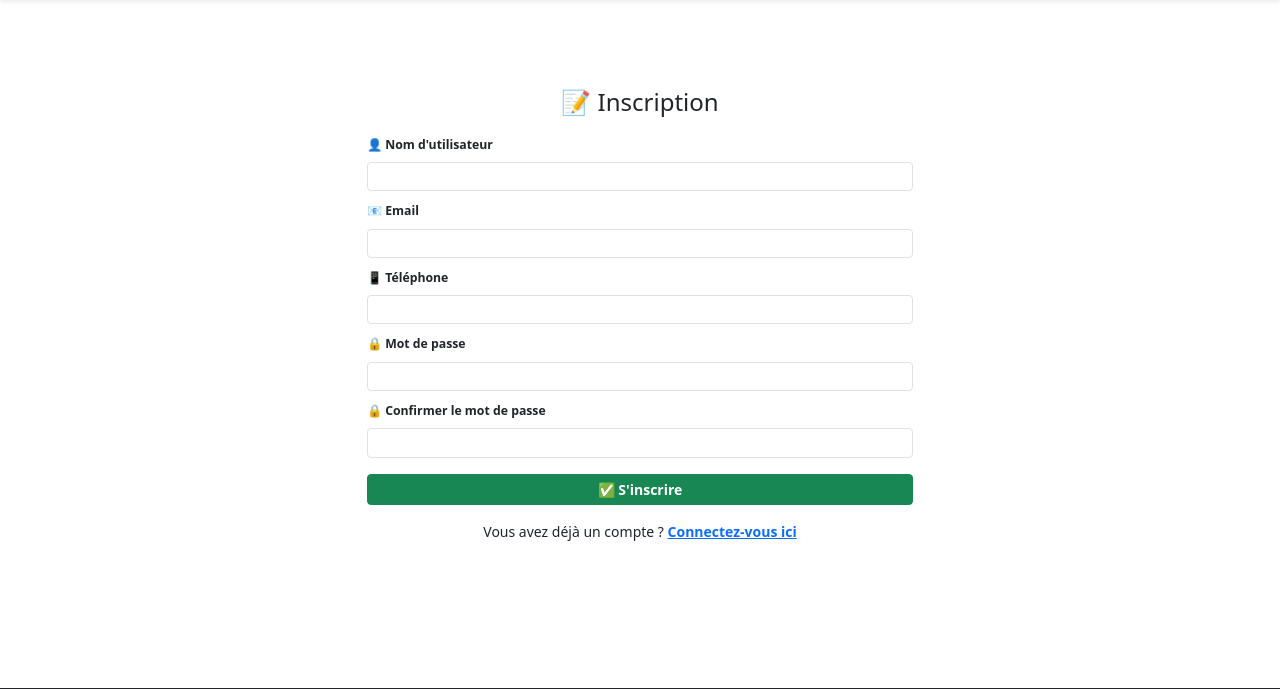
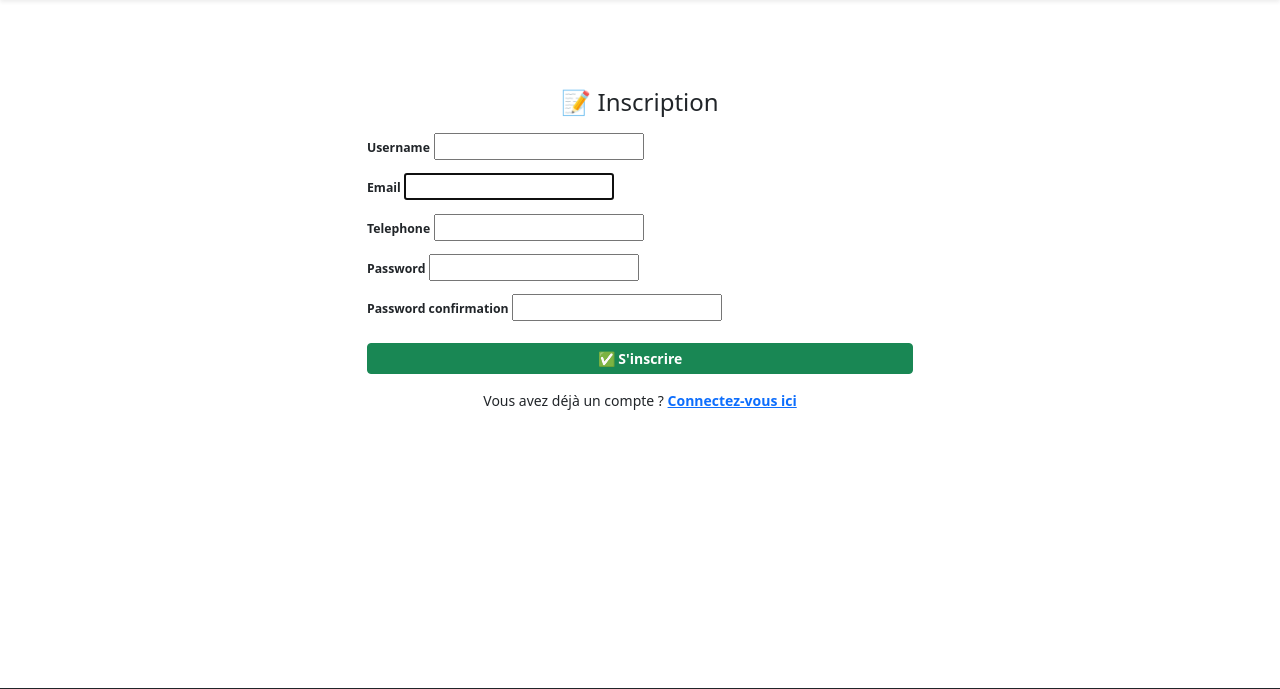
Before and after one commit to toudieng/lost-and-found-app, a Django app: page /register/ in a window 1280 px wide. Shown: the part 56-745 px from the top of the page. Run offline with Django 5.2, Linux system fonts and the light colour scheme; some libraries are stand-ins or nearby versions.

Commit message:
dernier mise en jour

```diff
--- a/backend/users/forms.py
+++ b/backend/users/forms.py
@@ -2,14 +2,22 @@ from django import forms
 from django.contrib.auth.forms import UserCreationForm
 from .models import Utilisateur, Commissariat
 
-# Formulaire pour créer un utilisateur
+
+# Formulaire générique pour créer un utilisateur
+
 class UtilisateurCreationForm(UserCreationForm):
     telephone = forms.CharField(required=False)
-    role = forms.ChoiceField(choices=Utilisateur.ROLE_CHOICES)
 
     class Meta:
         model = Utilisateur
-        fields = ['username', 'email', 'telephone', 'role', 'password1', 'password2']
+        fields = ['username', 'email', 'telephone', 'password1', 'password2']
+
+    def save(self, commit=True):
+        user = super().save(commit=False)
+        user.role = "citoyen"  # rôle forcé automatiquement
+        if commit:
+            user.save()
+        return user
 
 # Formulaire pour ajouter un commissariat
 class CommissariatForm(forms.ModelForm):
@@ -26,3 +34,18 @@ class CommissariatForm(forms.ModelForm):
                 'placeholder': 'Adresse du commissariat'
             }),
         }
+
+
+#  Formulaire spécifique pour créer un policier
+class PolicierForm(forms.ModelForm):
+    class Meta:
+        model = Utilisateur
+        fields = ["email", "first_name", "last_name", "telephone", "commissariat"]
+
+
+    def save(self, commit=True):
+        user = super().save(commit=False)
+        user.role = "policier"
+        if commit:
+            user.save()
+        return user
--- a/backend/users/models.py
+++ b/backend/users/models.py
@@ -2,9 +2,8 @@ from django.db import models
 from django.contrib.auth.models import AbstractUser
 
 
-
 class Utilisateur(AbstractUser):
-
+    # On rend 'email' unique et utilisé comme identifiant
     email = models.EmailField(unique=True)
     telephone = models.CharField(max_length=20, blank=True, null=True)
 
@@ -21,8 +20,12 @@ class Utilisateur(AbstractUser):
         related_name='policiers'
     )
 
+    # On définit 'email' comme identifiant principal
+    USERNAME_FIELD = "email"
+    REQUIRED_FIELDS = ["username"]
+
     def __str__(self):
-        return f"{self.username} ({self.role})"
+        return f"{self.email} ({self.role})"
 
 
 class Commissariat(models.Model):
--- a/backend/users/views.py
+++ b/backend/users/views.py
@@ -5,12 +5,13 @@ from django.contrib.auth.decorators import login_required
 from backend.objets.models import Objet
 from .forms import UtilisateurCreationForm
 
-
 def login_view(request):
     if request.method == 'POST':
-        username = request.POST.get('username')
+        email = request.POST.get('email')
         password = request.POST.get('password')
-        user = authenticate(request, username=username, password=password)
+
+        # Authentification par email
+        user = authenticate(request, email=email, password=password)
 
         if user:
             login(request, user)
@@ -25,9 +26,9 @@ def login_view(request):
                     return redirect("home")
             else:
                 return redirect("home")
+        else:
+            messages.error(request, "Adresse e-mail ou mot de passe incorrect.")
 
-        else:
-            messages.error(request, "Nom d'utilisateur ou mot de passe incorrect.")
     return render(request, 'users/login.html')
 
 
--- a/frontend/templates/frontend/admin/dashboard_admin.html
+++ b/frontend/templates/frontend/admin/dashboard_admin.html
@@ -11,6 +11,8 @@
     <li><a class="nav-link text-white" href="{% url 'gerer_commissariats' %}">🏢 Gérer les commissariats</a></li>
     <li><a class="nav-link text-white" href="{% url 'gerer_utilisateurs' %}">👥 Gérer les utilisateurs</a></li>
     <li><a class="nav-link text-white" href="{% url 'voir_stats' %}">📊 Voir les statistiques</a></li>
+    <li><a class="nav-link text-white" href="{% url 'creer_policier' %}">👮 Créer un policier</a></li>
+
 </ul>
 
     </div>
--- a/frontend/templates/users/register.html
+++ b/frontend/templates/users/register.html
@@ -5,7 +5,6 @@
 
 {% block content %}
 <style>
-
 .input-xs {
     height: 28px;
     font-size: 0.8rem;
@@ -27,79 +26,21 @@
             </div>
         {% endif %}
 
-        {% if form.non_field_errors %}
-            <div class="alert alert-warning small">
-                {{ form.non_field_errors }}
-            </div>
-        {% endif %}
-
         <form method="POST" novalidate class="small">
             {% csrf_token %}
 
-            <!-- Nom d'utilisateur -->
-            <div class="mb-2">
-                <label for="username" class="form-label fw-bold text-dark small">
-                    👤 Nom d'utilisateur
-                </label>
-                <input type="text" class="form-control form-control-sm input-xs"
-                       id="username" name="username"
-                       value="{{ form.username.value|default_if_none:'' }}" required>
-                {% for error in form.username.errors %}
-                    <div class="text-error">{{ error }}</div>
-                {% endfor %}
-            </div>
+            {% for field in form %}
+                <div class="mb-2">
+                    <label for="{{ field.id_for_label }}" class="form-label fw-bold text-dark small">
+                        {{ field.label }}
+                    </label>
+                    {{ field }}
+                    {% for error in field.errors %}
+                        <div class="text-error">{{ error }}</div>
+                    {% endfor %}
+                </div>
+            {% endfor %}
 
-            <!-- Email -->
-            <div class="mb-2">
-                <label for="email" class="form-label fw-bold text-dark small">
-                    📧 Email
-                </label>
-                <input type="email" class="form-control form-control-sm input-xs"
-                       id="email" name="email"
-                       value="{{ form.email.value|default_if_none:'' }}" required>
-                {% for error in form.email.errors %}
-                    <div class="text-error">{{ error }}</div>
-                {% endfor %}
-            </div>
-
-            <!-- Téléphone -->
-            <div class="mb-2">
-                <label for="telephone" class="form-label fw-bold text-dark small">
-                    📱 Téléphone
-                </label>
-                <input type="text" class="form-control form-control-sm input-xs"
-                       id="telephone" name="telephone"
-                       value="{{ form.telephone.value|default_if_none:'' }}">
-                {% for error in form.telephone.errors %}
-                    <div class="text-error">{{ error }}</div>
-                {% endfor %}
-            </div>
-
-            <!-- Mot de passe -->
-            <div class="mb-2">
-                <label for="password1" class="form-label fw-bold text-dark small">
-                    🔒 Mot de passe
-                </label>
-                <input type="password" class="form-control form-control-sm input-xs"
-                       id="password1" name="password1" required>
-                {% for error in form.password1.errors %}
-                    <div class="text-error">{{ error }}</div>
-                {% endfor %}
-            </div>
-
-            <!-- Confirmation mot de passe -->
-            <div class="mb-2">
-                <label for="password2" class="form-label fw-bold text-dark small">
-                    🔒 Confirmer le mot de passe
-                </label>
-                <input type="password" class="form-control form-control-sm input-xs"
-                       id="password2" name="password2" required>
-                {% for error in form.password2.errors %}
-                    <div class="text-error">{{ error }}</div>
-                {% endfor %}
-            </div>
-
-            <!-- Bouton -->
             <button type="submit" class="btn btn-success btn-sm w-100 mt-2 fw-bold">
                 ✅ S'inscrire
             </button>
--- a/frontend/urls.py
+++ b/frontend/urls.py
@@ -23,4 +23,5 @@ urlpatterns = [
     path("dashboard/admin/utilisateurs/", views.gerer_utilisateurs, name="gerer_utilisateurs"),
     path("dashboard/admin/stats/", views.voir_stats, name="voir_stats"),
      path('dashboard/admin/commissariats/ajouter_commissariat/', views.ajouter_commissariat, name='ajouter_commissariat'),
+     path("creer_policier/", views.creer_policier, name="creer_policier"),
 ]
```
Also changed, not shown: backend/settings.py (+9 -0 lines), backend/users/backends.py (added, +12 -0 lines), frontend/templates/frontend/admin/creer_policier.html (added, +14 -0 lines), frontend/templates/users/login.html (+5 -5 lines), frontend/views.py (+35 -3 lines).
